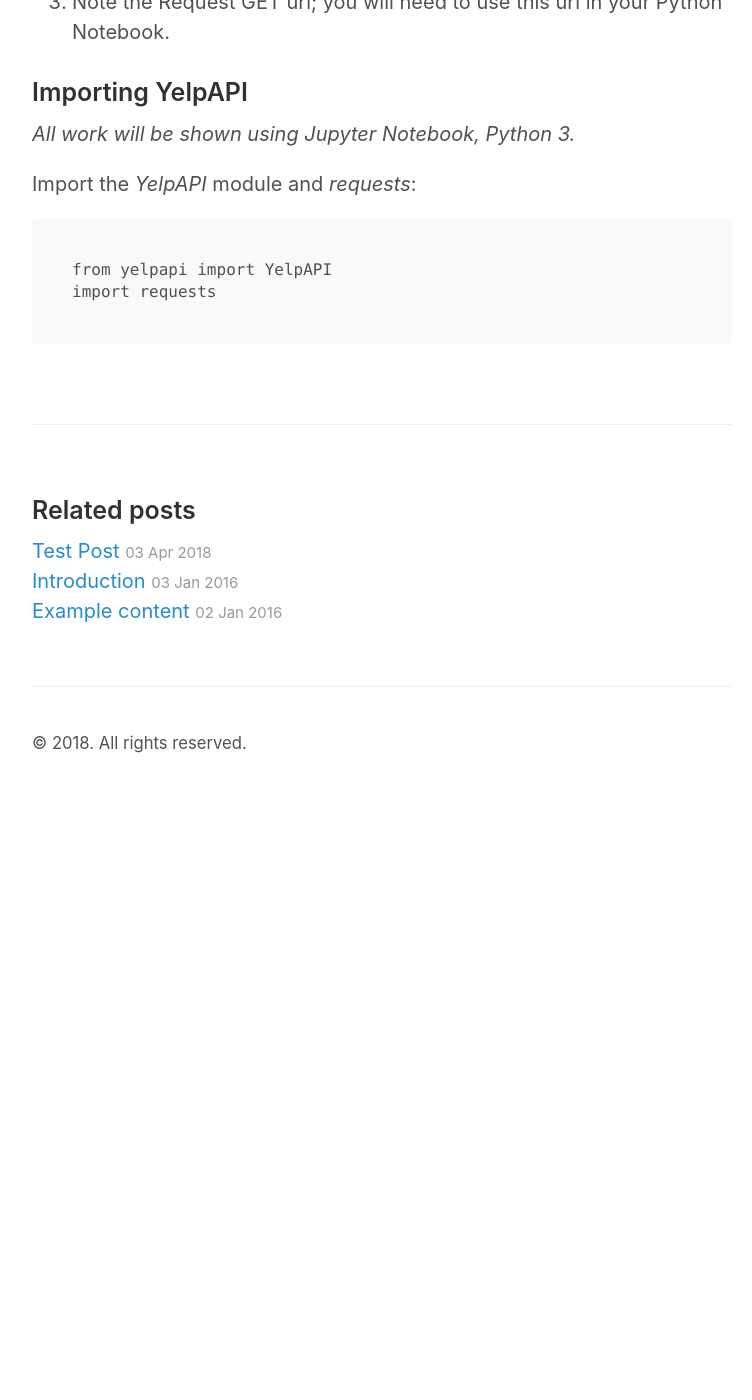
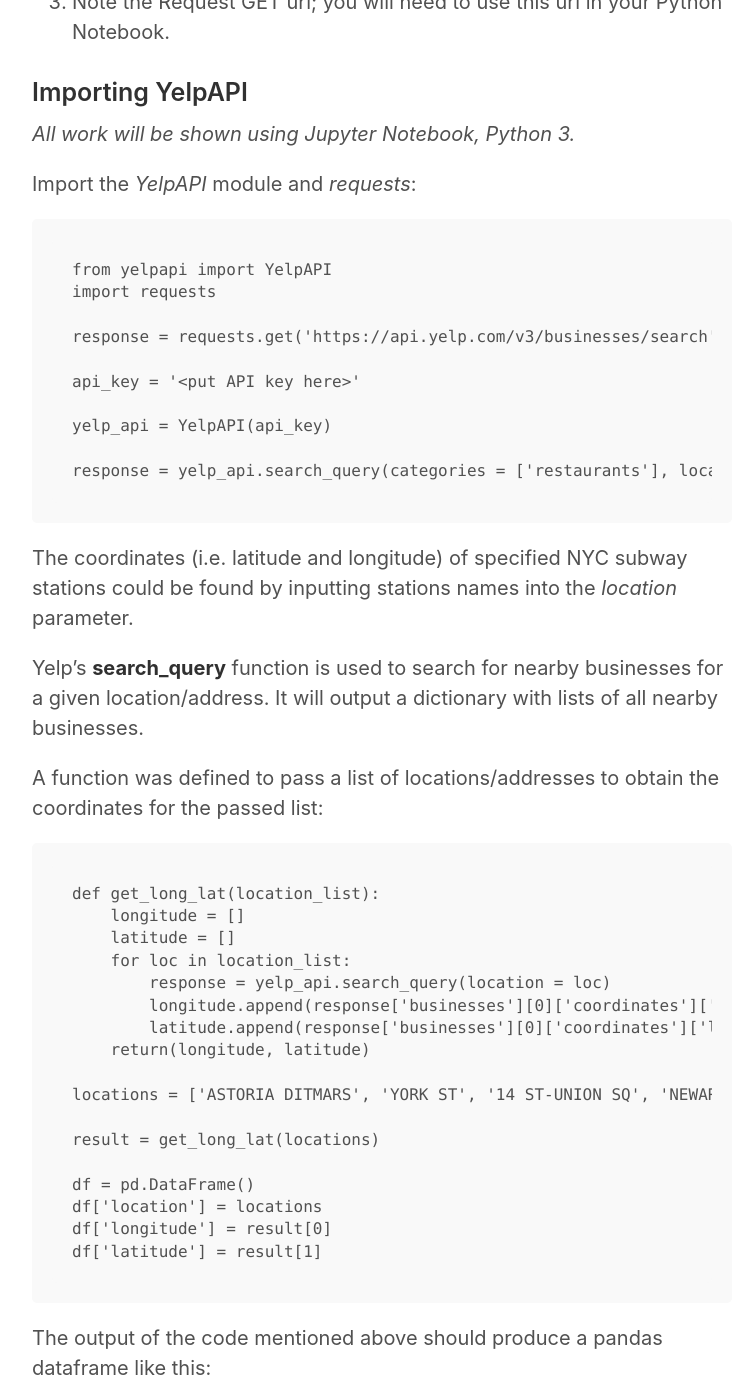
Before and after one commit to dahlia25/dahlia25.github.io, a Jekyll site: the page built from _posts/2018-07-06-project-benson.md, in a window 1280 px wide and 1400 px high, scrolled down 1243 px. Shown: the whole window, without its empty margins (258-1010 px from the left). Built offline with Jekyll 4.4.1, drawn with Linux system fonts in a browser that asks for light colours; before the commit the page ends 2040 px from its top, so only the background shows below that; some of the changed text lies outside the part shown.

Commit message:
Completed project benson post

````diff
--- a/_posts/2018-07-06-project-benson.md
+++ b/_posts/2018-07-06-project-benson.md
@@ -39,4 +39,57 @@ Import the *YelpAPI* module and *requests*:
 ```
 from yelpapi import YelpAPI
 import requests
+
+response = requests.get('https://api.yelp.com/v3/businesses/search')
+
+api_key = '<put API key here>'
+
+yelp_api = YelpAPI(api_key)
+
+response = yelp_api.search_query(categories = ['restaurants'], location = 'New York')
 ```
+
+The coordinates (i.e. latitude and longitude) of specified NYC subway stations could be found by inputting stations names into the *location* parameter.
+
+Yelp's **search_query** function is used to search for nearby businesses for a given location/address. It will output a dictionary with lists of all nearby businesses.
+
+A function was defined to pass a list of locations/addresses to obtain the coordinates for the passed list:
+
+```
+def get_long_lat(location_list):
+    longitude = []
+    latitude = []
+    for loc in location_list:
+        response = yelp_api.search_query(location = loc)
+        longitude.append(response['businesses'][0]['coordinates']['longitude'])
+        latitude.append(response['businesses'][0]['coordinates']['latitude'])
+    return(longitude, latitude)
+
+locations = ['ASTORIA DITMARS', 'YORK ST', '14 ST-UNION SQ', 'NEWARK C', 'MYRTLE AV', '1 AV, NY', 'W 4 ST-WASH SQ', 'BEDFORD AV', 'GRAND CENTRAL - 42 ST', '34 ST - HERALD SQ']
+
+result = get_long_lat(locations)
+
+df = pd.DataFrame()
+df['location'] = locations
+df['longitude'] = result[0]
+df['latitude'] = result[1]
+```
+
+The output of the code mentioned above should produce a pandas dataframe like this:
+
+| location | longitude | latitude |
+| --- | --- | --- |
+| ASTORIA DITMARS | -73.909217 | 40.775323 |
+| --- | --- | --- |
+| YORK ST | -73.993416 | 40.702615 |
+| --- | --- | --- |
+|14 ST-UNION SQ | -73.991055 | 40.734267 |
+| --- | --- | --- |
+
+### What did we do with the coordinate data?
+
+The obtained coordinates were used to map out all nearby restaurants near all specified NYC subway stations to achieve desired results.
+
+### Summary
+
+Yelp's API can be used to query many different things. Yelp offers different types of queries. A list of different queries can be found [here](https://www.yelp.com/developers/documentation/v3/business).
````
